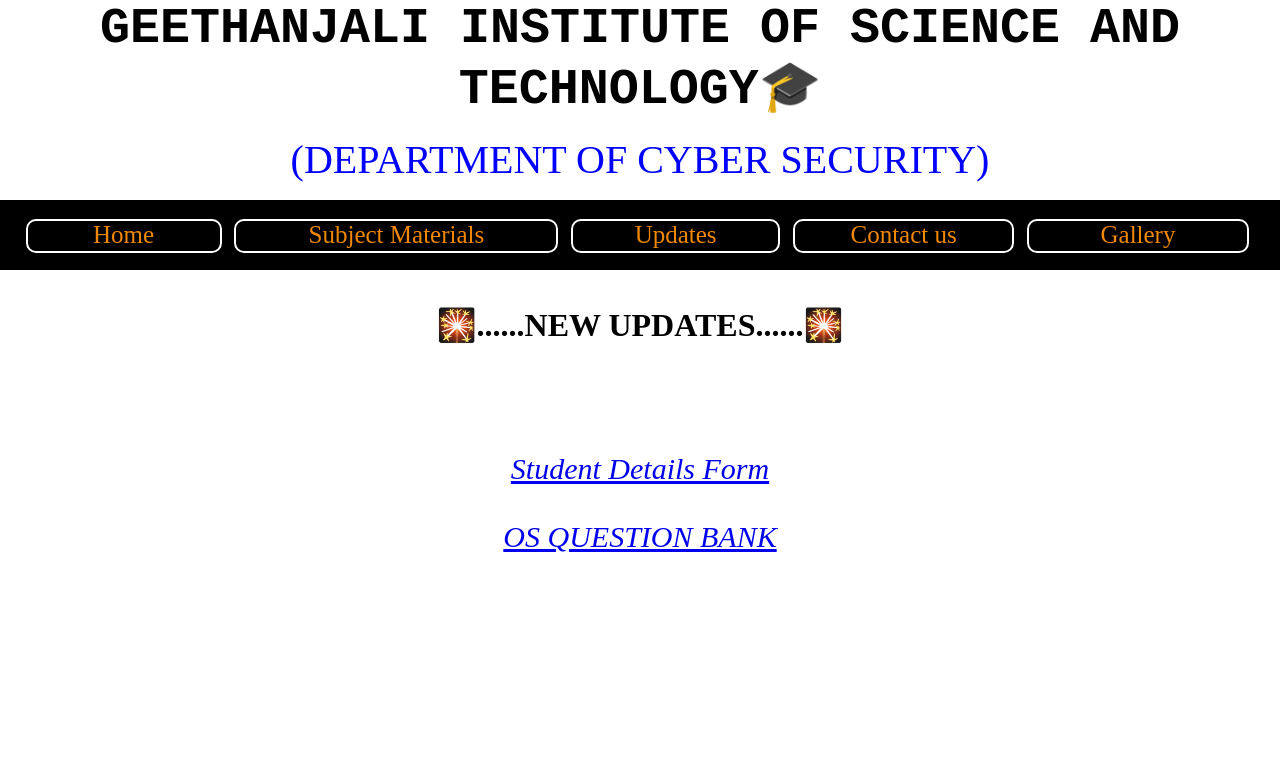
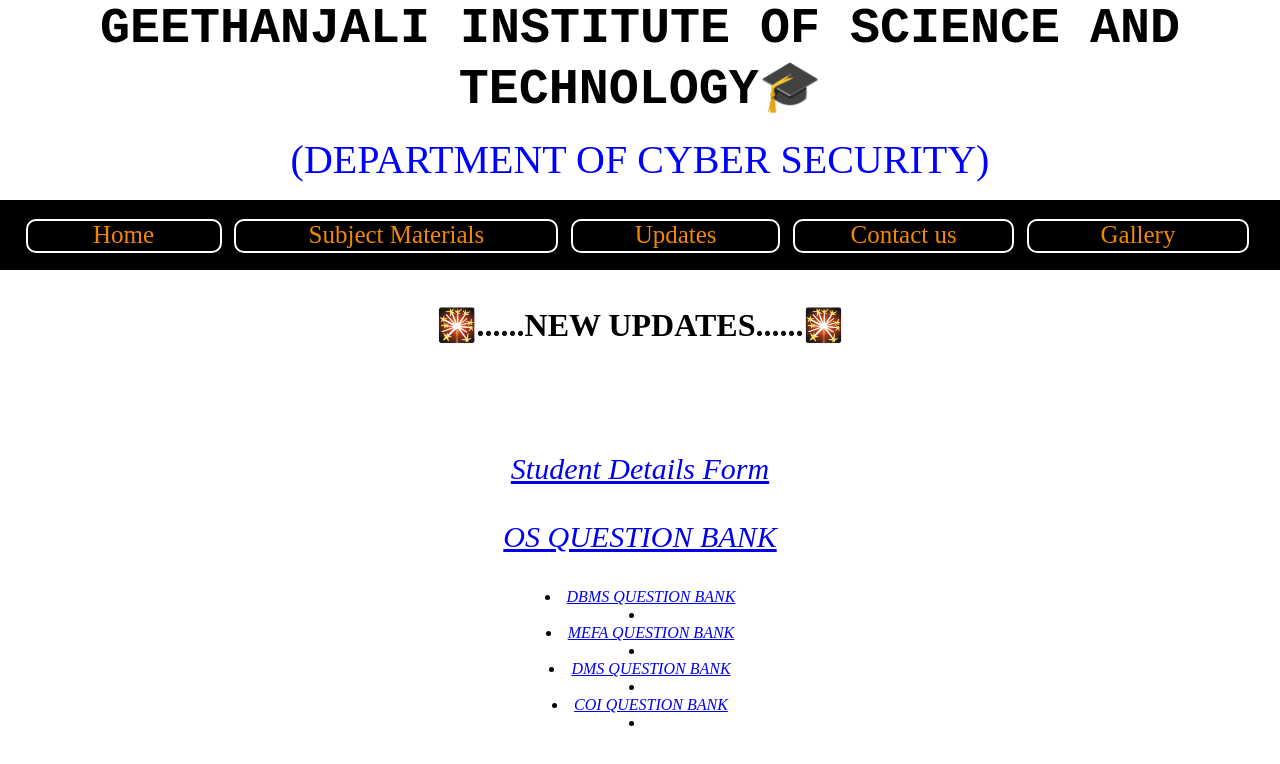
Before and after one commit to sasupallijayakrishna1/studentweb, a plain HTML site: page new.html in a window 1280 px wide. Drawn offline with Linux system fonts and the light colour scheme.

Commit message:
Update new.html

```diff
--- a/new.html
+++ b/new.html
@@ -182,7 +182,35 @@
 <center><div class="new"><ol style="font-size:30px">
     <li style="font-style:italic"><a href="sudent form.pdf">Student Details Form</a><li>
 <!----<li style="font-style:italic"><a href="cyber 2-1 time table.jpg">2nd Year I-Sem Time Table</a><li></div>----->
-  <li style="font-style:italic" font size="30" color="red"><a href="OS_QB.pdf">OS QUESTION BANK</font></a><li></div>
+
+
+
+
+
+
+  <li style="font-style:italic" font size="30" color="red"><a href="OS.docx">OS QUESTION BANK</font></a><li></div>
+    <li style="font-style:italic" font size="30" color="red"><a href="DBMS.docx">DBMS QUESTION BANK</font></a><li></div>
+    <li style="font-style:italic" font size="30" color="red"><a href="MEFA.docx">MEFA QUESTION BANK</font></a><li></div>
+    <li style="font-style:italic" font size="30" color="red"><a href="DMGT question bank.pdf">DMS QUESTION BANK</font></a><li></div>
+    <li style="font-style:italic" font size="30" color="red"><a href="coi.docx">COI QUESTION BANK</font></a><li></div>
+
+
+
+
+
+
+
+
+
+
+
+
+
+
+
+
+
+
 <!----<li style="font-style:italic"><a href="Maths UNIT III.pdf">MATHS Unit-III Question Bank Answers
 <li style="font-style:italic"><a href="maths 4th unit question bank answers.pdf">MATHS Unit-IV Question Bank Answers </a></li>
 <li style="font-style:italic"><a href="DS assignment.pdf">DS Assignment</a></li>
```
